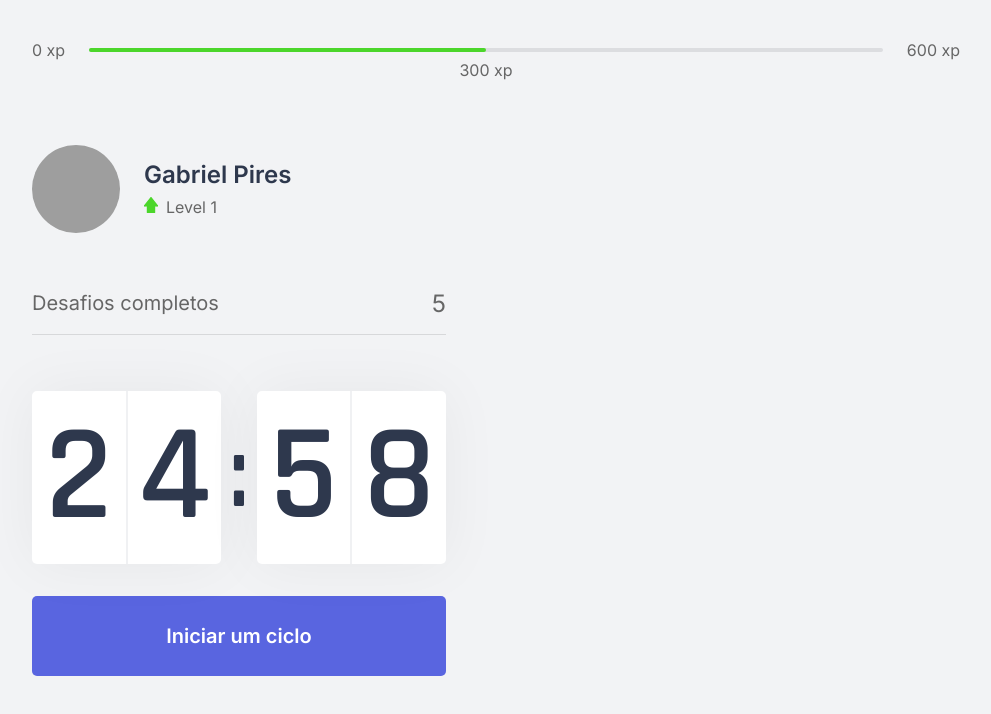
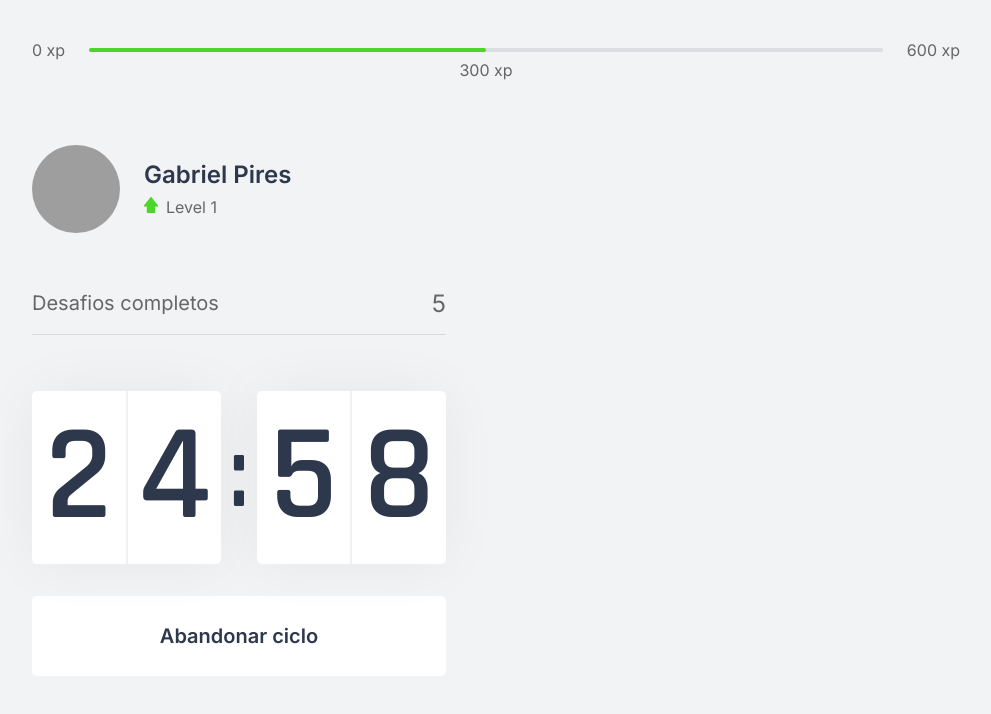
Before and after one commit to GabriPires/moveit, a Next.js app: page / in a window 1280 px wide. Both pictures are taken after a click on the button "Iniciar um ciclo". Shown: the top 714 px of the page, without its empty margins (144-1135 px from the left). Built offline with nearby package versions, Linux system fonts and the light colour scheme; grey boxes are pictures that could not be loaded.

Commit message:
Botão de interromper ciclo Estilizaão do botão

```diff
--- a/src/components/Countdown.tsx
+++ b/src/components/Countdown.tsx
@@ -3,7 +3,7 @@
 
 export function Countdown() {
   const [time, setTime] = useState(25 * 60);
-  const [active, setActive] = useState(false);
+  const [isActive, setIsActive] = useState(false);
 
   const minutes = Math.floor(time / 60);
   const seconds = time % 60;
@@ -12,16 +12,16 @@
   const [secondLeft, secondRight] = String(seconds).padStart(2, '0').split('');
 
   function startCountdown() {
-    setActive(true);
+    setIsActive(true);
   }
 
   useEffect(() => {
-    if(active && time > 0) {
+    if(isActive && time > 0) {
       setTimeout(() => {
         setTime(time -1);
       }, 1000)
     }
-  }, [active, time])
+  }, [isActive, time])
 
   return(
     <div>
@@ -37,13 +37,23 @@
         </div>
       </div>
 
-      <button
+      { isActive ? (
+        <button
+          type="button"
+          className={`${styles.countdownButton} ${styles.countdownButtonActive}`}
+          onClick={startCountdown}
+        >
+          Abandonar ciclo
+        </button>
+      ) : (
+        <button
         type="button"
         className={styles.countdownButton}
         onClick={startCountdown}
       >
         Iniciar um ciclo
       </button>
+      ) }
     </div>
   );
 }
--- a/src/styles/components/Countdown.module.css
+++ b/src/styles/components/Countdown.module.css
@@ -62,3 +62,13 @@
 .countdownButton:hover {
   background: var(--blue-dark);
 }
+
+.countdownButtonActive {
+  background: var(--white);
+  color: var(--title);
+}
+
+.countdownButtonActive:hover {
+  background: var(--red);
+  color: var(--white)
+}
```
